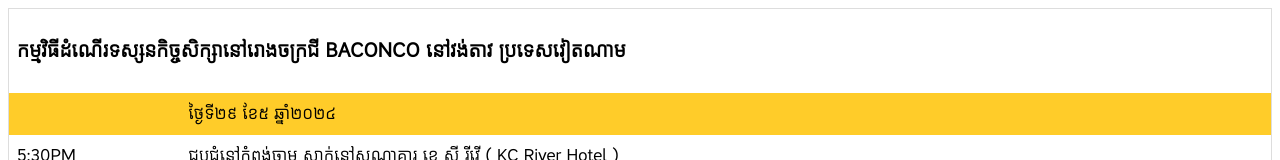
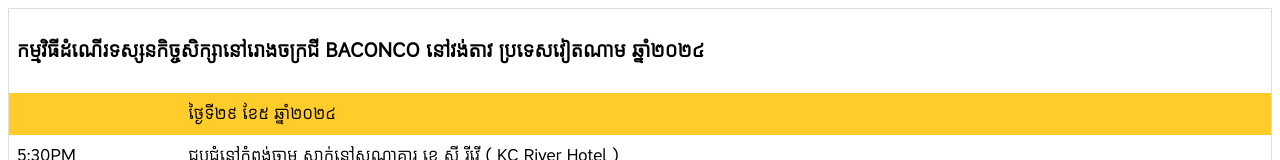
Before and after one commit to Kakratana/agenda, a plain HTML site: page index.html in a window 1280 px wide. Shown: the top 160 px of the page. Drawn offline with Linux system fonts and the light colour scheme.

Commit message:
Update index.html

```diff
--- a/index.html
+++ b/index.html
@@ -35,7 +35,7 @@ tr:nth-child(even){background-color: #f2f2f2}
 <div style="overflow-x:auto;">
 <table>
     <tr>
-        <td colspan="2"><h3>កម្មវិធីដំណើរទស្សនកិច្ចសិក្សានៅរោងចក្រជី BACONCO នៅវង់តាវ ប្រទេសវៀតណាម </h3></td>
+        <td colspan="2"><h3>កម្មវិធីដំណើរទស្សនកិច្ចសិក្សានៅរោងចក្រជី BACONCO នៅវង់តាវ ប្រទេសវៀតណាម ឆ្នាំ២០២៤</h3></td>
     </tr>
     <tr>
         <td style="background-color: #FFCC29;"></td>
```
